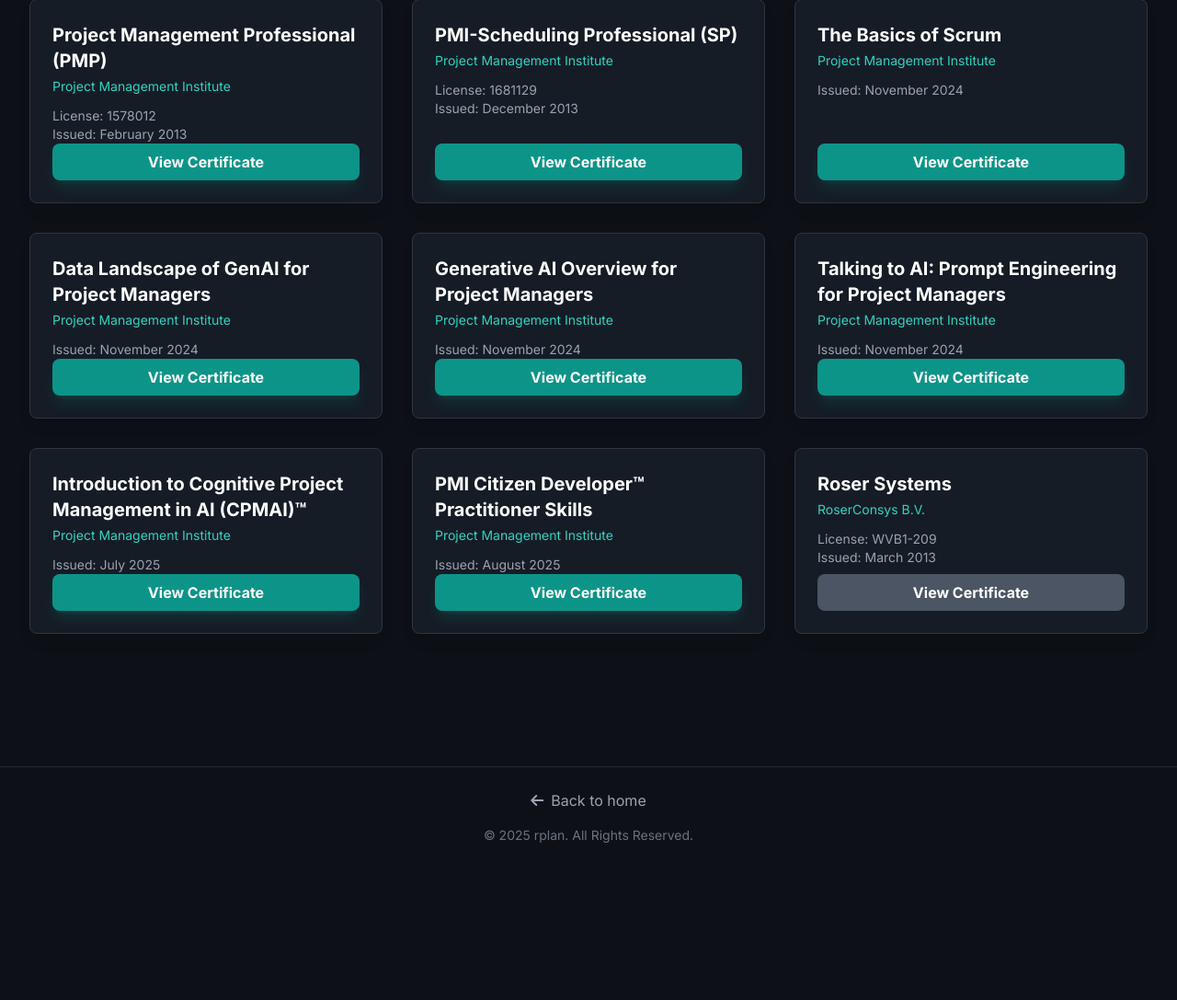
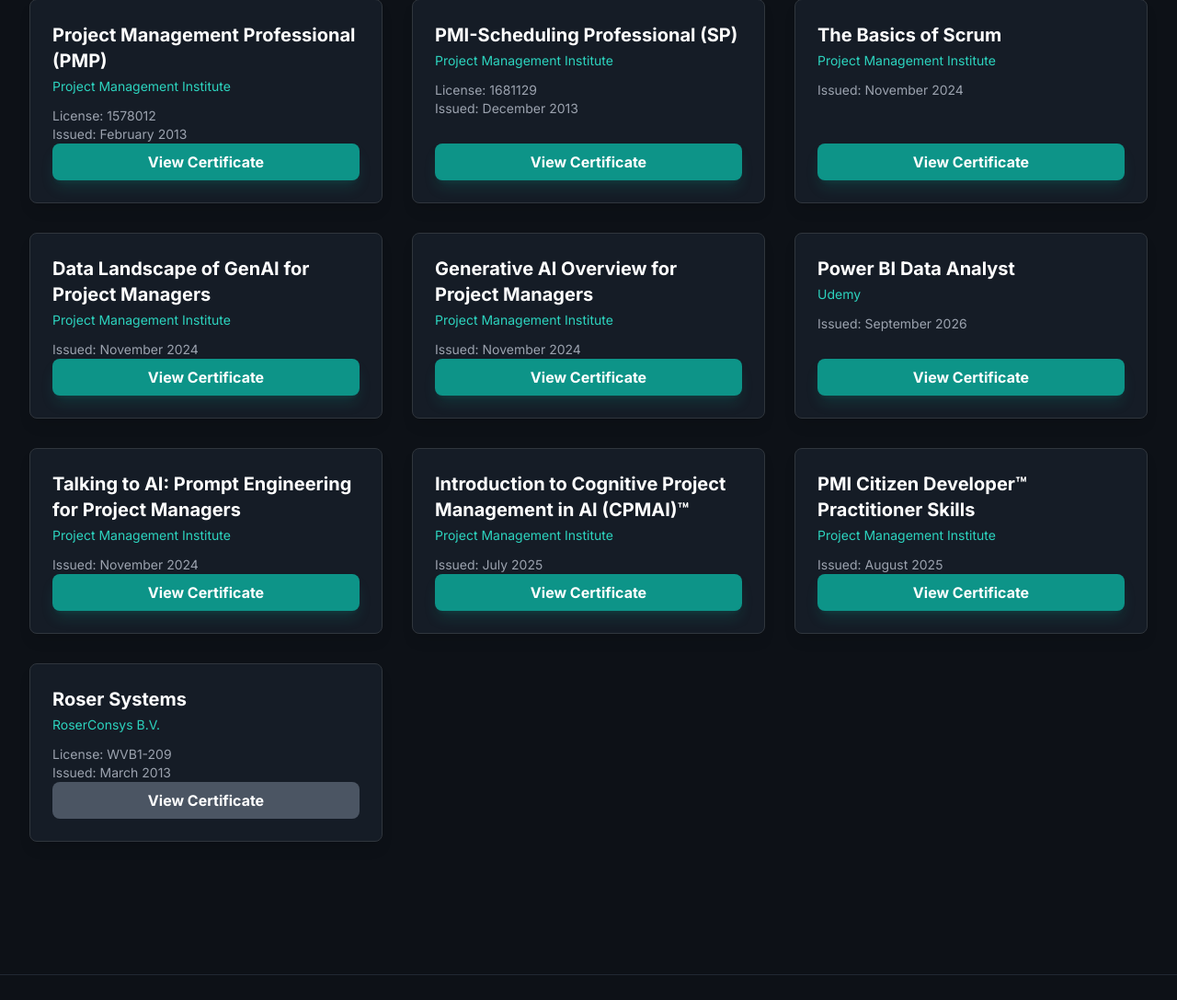
Before and after one commit to NamanChaddha/rplan-website, a Flask app: page /certifications in a window 1280 px wide. Shown: the part 1151-2238 px from the top of the page at 92% size. Before the commit the page ends 2067 px from the top, so only its background shows below. Run offline with Flask 3, Linux system fonts and the light colour scheme; some libraries are stand-ins or nearby versions.

Commit message:
power bi certification

```diff
--- a/templates/certifications.html
+++ b/templates/certifications.html
@@ -138,7 +138,15 @@
                     </div>
                     <a href="#" class="mt-auto inline-block text-center bg-teal-600 text-white font-bold py-2 px-4 rounded-lg hover:bg-teal-700 transition-all duration-300 transform hover:scale-105 shadow-lg shadow-teal-600/20 w-full mt-4">View Certificate</a>
                 </div>
-
+                <!--Power bi udemy-->
+                <div class="certificate-card bg-gray-800/50 rounded-lg shadow-lg p-6" style="animation-delay: 0.8s;">
+                    <div class="card-content">
+                        <h3 class="text-xl font-bold text-white">Power BI Data Analyst</h3>
+                        <p class="text-sm text-teal-400 mt-1">Udemy</p>
+                        <p class="text-gray-400 mt-3 text-sm">Issued: September 2026</p>
+                    </div>
+                    <a href="static/power_bi_certificate.pdf" target="_blank" class="mt-auto inline-block text-center bg-teal-600 text-white font-bold py-2 px-4 rounded-lg hover:bg-teal-700 transition-all duration-300 transform hover:scale-105 shadow-lg shadow-teal-600/20 w-full mt-4">View Certificate</a>
+                </div>
                 <!-- Talking to AI -->
                 <div class="certificate-card bg-gray-800/50 rounded-lg shadow-lg p-6" style="animation-delay: 0.6s;">
                     <div class="card-content">
```
